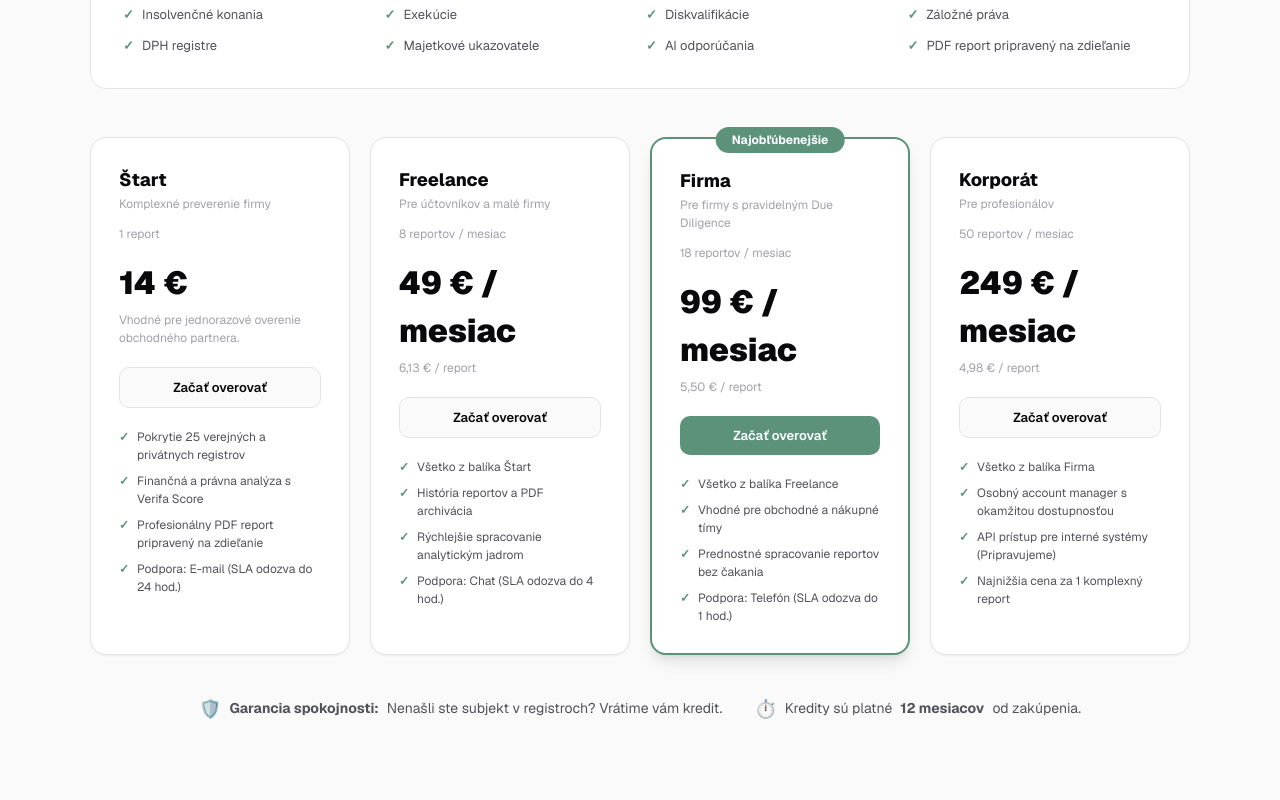
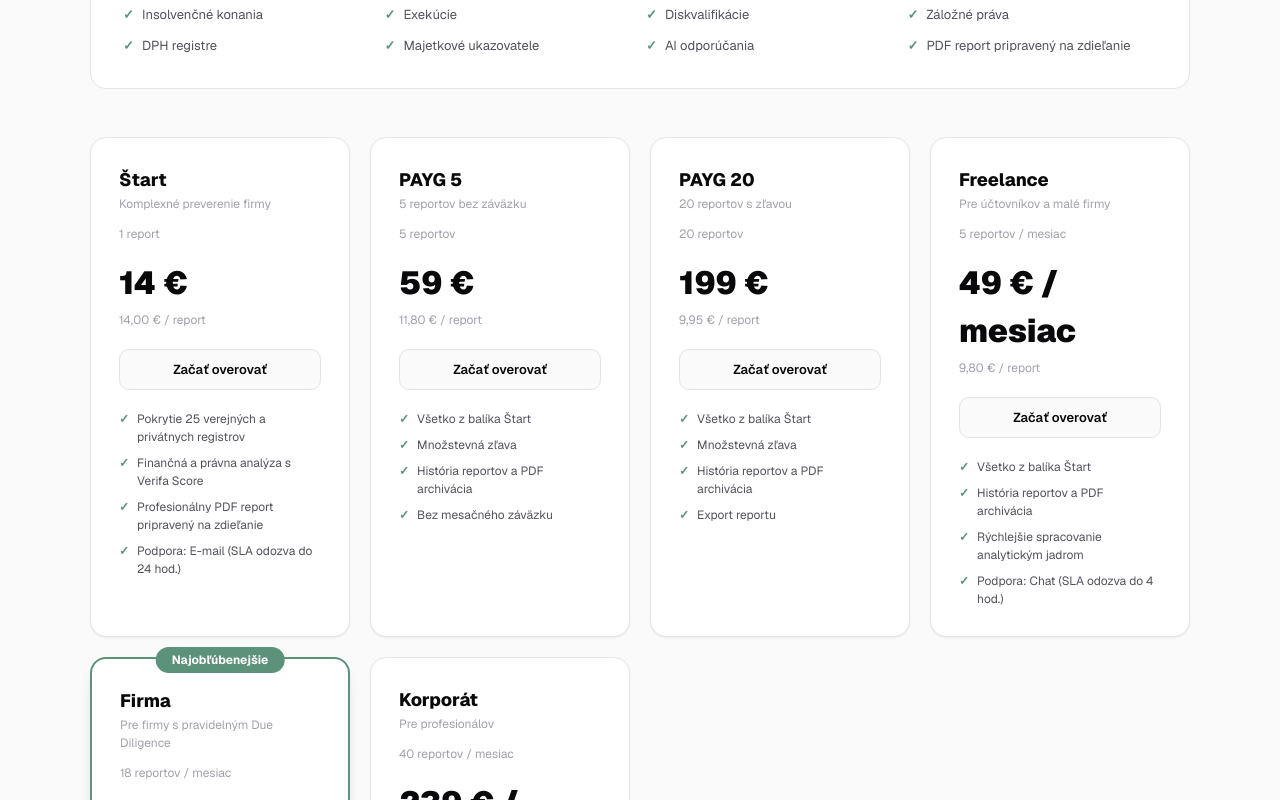
Before and after one commit to dusan02/scripta, a Next.js app in the folder frontend/: page / in a window 1280 px wide. Shown: the part 5660-6460 px from the top of the page. Built offline with nearby package versions, Linux system fonts and the light colour scheme.

Commit message:
fix: update landing page #cennik section with new 6-plan pricing

```diff
--- a/frontend/src/app/page.tsx
+++ b/frontend/src/app/page.tsx
@@ -42,7 +42,7 @@ export default function LandingPage() {
       subtitle: "Komplexné preverenie firmy",
       credits: "1 report",
       price: "14 €",
-      perCredit: "Vhodné pre jednorazové overenie obchodného partnera.",
+      perCredit: "14,00 € / report",
       features: [
         "Pokrytie 25 verejných a privátnych registrov",
         "Finančná a právna analýza s Verifa Score",
@@ -52,11 +52,39 @@ export default function LandingPage() {
       highlighted: false,
     },
     {
+      name: "PAYG 5",
+      subtitle: "5 reportov bez záväzku",
+      credits: "5 reportov",
+      price: "59 €",
+      perCredit: "11,80 € / report",
+      features: [
+        "Všetko z balíka Štart",
+        "Množstevná zľava",
+        "História reportov a PDF archivácia",
+        "Bez mesačného záväzku",
+      ],
+      highlighted: false,
+    },
+    {
+      name: "PAYG 20",
+      subtitle: "20 reportov s zľavou",
+      credits: "20 reportov",
+      price: "199 €",
+      perCredit: "9,95 € / report",
+      features: [
+        "Všetko z balíka Štart",
+        "Množstevná zľava",
+        "História reportov a PDF archivácia",
+        "Export reportu",
+      ],
+      highlighted: false,
+    },
+    {
       name: "Freelance",
       subtitle: "Pre účtovníkov a malé firmy",
-      credits: "8 reportov / mesiac",
+      credits: "5 reportov / mesiac",
       price: "49 € / mesiac",
-      perCredit: "6,13 € / report",
+      perCredit: "9,80 € / report",
       features: [
         "Všetko z balíka Štart",
         "História reportov a PDF archivácia",
@@ -69,8 +97,8 @@ export default function LandingPage() {
       name: "Firma",
       subtitle: "Pre firmy s pravidelným Due Diligence",
       credits: "18 reportov / mesiac",
-      price: "99 € / mesiac",
-      perCredit: "5,50 € / report",
+      price: "129 € / mesiac",
+      perCredit: "7,17 € / report",
       features: [
         "Všetko z balíka Freelance",
         "Vhodné pre obchodné a nákupné tímy",
@@ -82,9 +110,9 @@ export default function LandingPage() {
     {
       name: "Korporát",
       subtitle: "Pre profesionálov",
-      credits: "50 reportov / mesiac",
-      price: "249 € / mesiac",
-      perCredit: "4,98 € / report",
+      credits: "40 reportov / mesiac",
+      price: "239 € / mesiac",
+      perCredit: "5,98 € / report",
       features: [
         "Všetko z balíka Firma",
         "Osobný account manager s okamžitou dostupnosťou",
```
